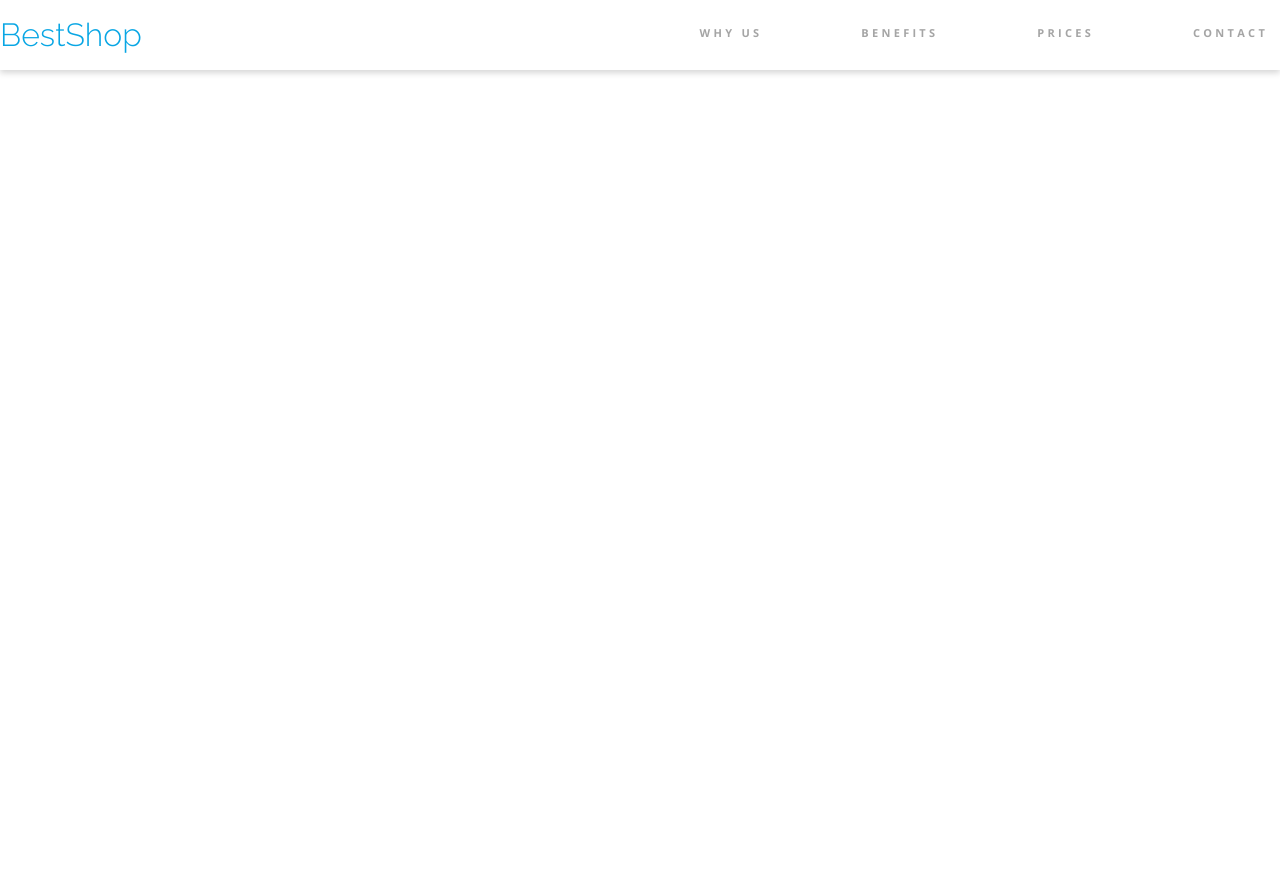
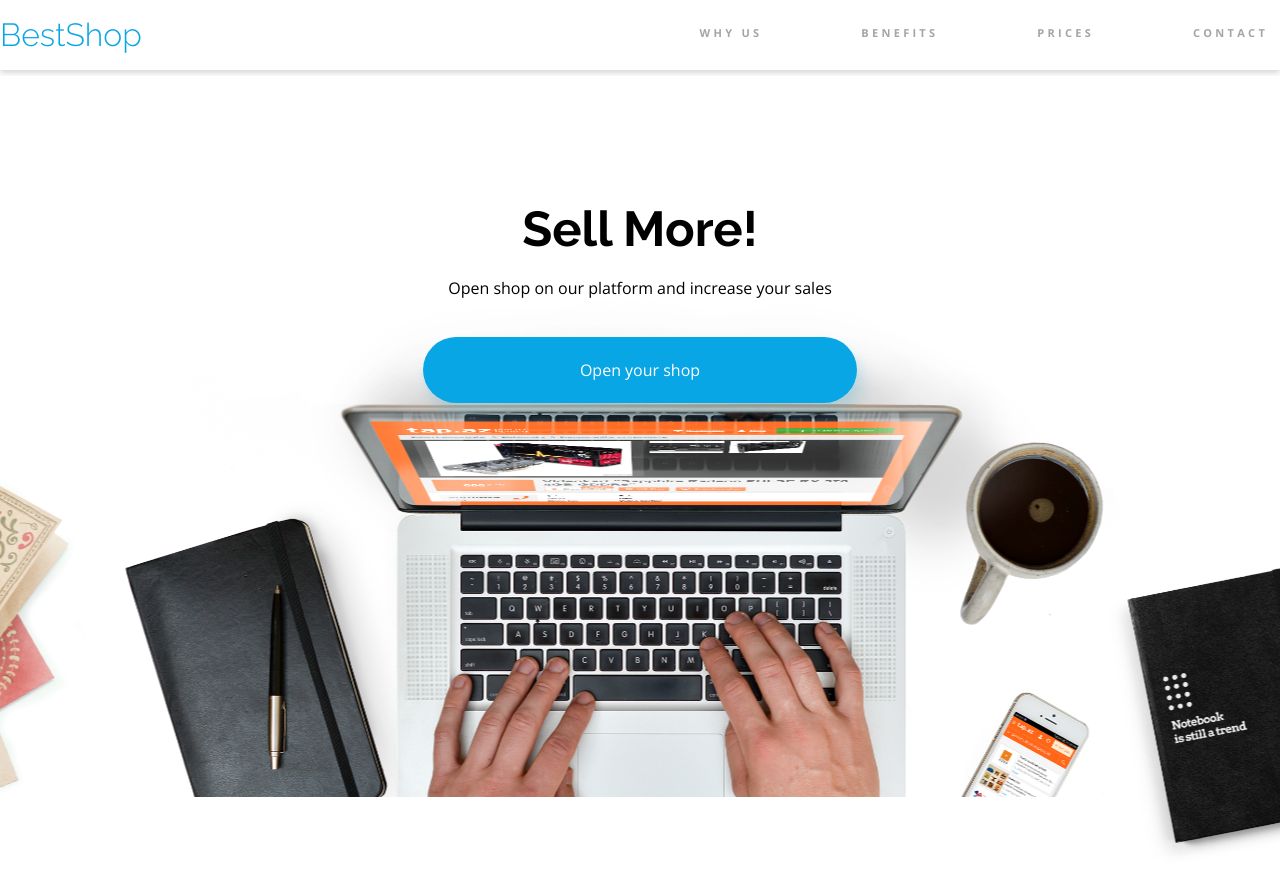
Before and after one commit to gumaty/bestshop, a plain HTML site: page index.html in a window 1280 px wide. Before the commit the page ends 800 px from the top, so only its background shows below. Drawn offline with nearby package versions, Linux system fonts and the light colour scheme.

Commit message:
hero structure and styling

```diff
--- a/index.html
+++ b/index.html
@@ -25,6 +25,13 @@
         </nav>
     </div>
 </header>
+<main class="hero">
+    <section class="hero__inner">
+        <h1 class="hero__hdl">Sell More!</h1>
+        <p class="hero__lead">Open shop on our platform and increase your sales</p>
+        <a href="#" class="hero__btn">Open your shop</a>
+    </section>
+</main>
 
 </body>
 </html>
--- a/src/css/styles.css
+++ b/src/css/styles.css
@@ -17,6 +17,7 @@
     --blue-light: #07ACE6;
     --blue-dark: #08A6E4;
 
+    --max-width: 84.5rem;
 
 }
 
@@ -31,12 +32,11 @@ html, body {
 }
 
 .box .box__inner {
-    max-width: 1352px;
+    max-width: var(--max-width);
     display: flex;
     margin-inline: auto;
     justify-content: space-between;
     align-items: center;
-
 }
 
 .header__logo {
@@ -72,3 +72,46 @@ html, body {
     color: var(--black);
     border-bottom: 0.25rem solid var(--blue-dark);
 }
+
+.hero {
+    background-color: var(--white);
+    background-image: url("../images/background.png");
+    background-position: bottom;
+    background-repeat: no-repeat;
+    height: 100vh;
+    margin-top: 0.375rem;
+    box-sizing: border-box;
+}
+.hero .hero__inner {
+    max-width: var(--max-width);
+    display: flex;
+    margin-inline: auto;
+    flex-direction: column;
+    align-items: center;
+}
+.hero .hero__inner .hero__hdl {
+    margin: 7.75rem 0 0 0;
+    color: var(--black);
+    font-size: 3.0625rem;
+    line-height: 1.1632;
+    font-family: 'Raleway', sans-serif;
+}
+.hero .hero__inner .hero__lead {
+    margin: 1.25rem 0 0 0;
+    font-family: 'Open Sans', sans-serif;
+    font-size: 1rem;
+    line-height: 1.375;
+}
+.hero .hero__inner .hero__btn {
+    margin-top: 2.375rem;
+    display: inline-block;
+    background-color: var(--blue-dark);
+    border-radius: 2.5rem;
+    font-family: 'Open Sans', sans-serif;
+    font-size: 1rem;
+    color: var(--white);
+    text-decoration: none;
+    padding: 1.375rem 9.8125rem;
+    line-height: 1.375;
+    box-shadow: 0.3125rem .625rem 0.875rem var(--green-light);
+}
```
Also changed, not shown: src/images/background.png (added), src/images/catalog.svg (added), src/images/checkmark.svg (added), src/images/eye.svg (added), src/images/facebook.svg (added), src/images/iphone2.png (added), src/images/iphone2@2x.png (added), src/images/macbook2.png (added), src/images/macbook2@2x.png (added), src/images/mail_icon.svg (added), src/images/person.svg (added), src/images/phone_icon.svg (added), src/images/trumpet.png (added), src/images/trumpet@2x.png (added), 1 more files, 1 other file.
